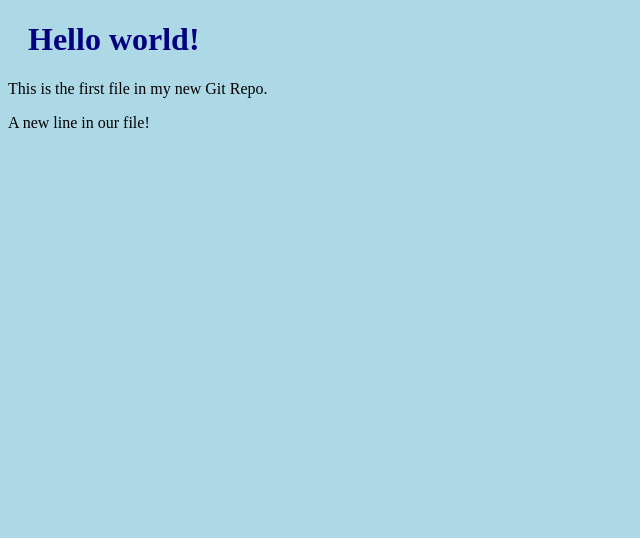
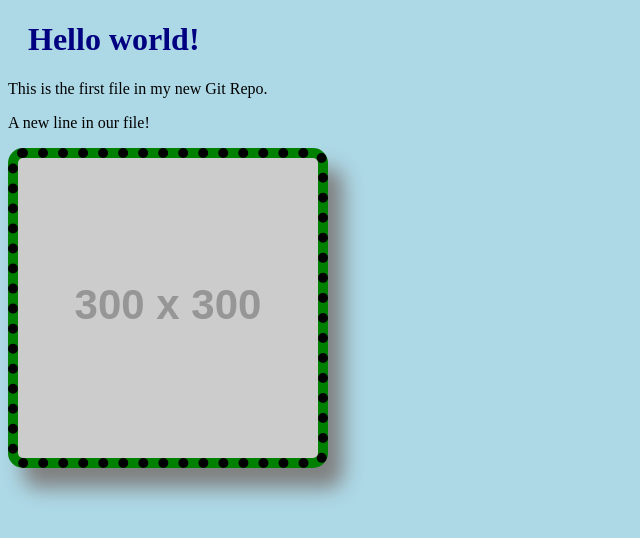
Before and after one commit to Lavkush-Singh34/myrepo, a plain HTML site: page index.html in a window 1280 px wide. Shown: the whole page, without its empty margins (0-640 px from the left). Drawn offline with Linux system fonts and the light colour scheme; placeholder pictures from the web are drawn by us.

Commit message:
added image to hello world

```diff
--- a/bluestyle.css
+++ b/bluestyle.css
@@ -6,3 +6,10 @@ h1 {
 color: navy;
 margin-left: 20px;
 }
+
+img {
+    background-color: green;
+    border: 10px dotted black;
+    border-radius: 15px;
+    box-shadow: 15px 20px 20px grey;
+}
--- a/index.html
+++ b/index.html
@@ -9,6 +9,9 @@
 <h1>Hello world!</h1>
 <p>This is the first file in my new Git Repo.</p>
 <p>A new line in our file!</p>
+<!-- <div><img src="img_hello_world.jpg" alt="Hello World from Space"
+    style="width:100%;max-width:960px"></div> -->
+    <img src="https://via.placeholder.com/300x300" alt="Placeholder Image">
 
 </body>
 </html>
```
